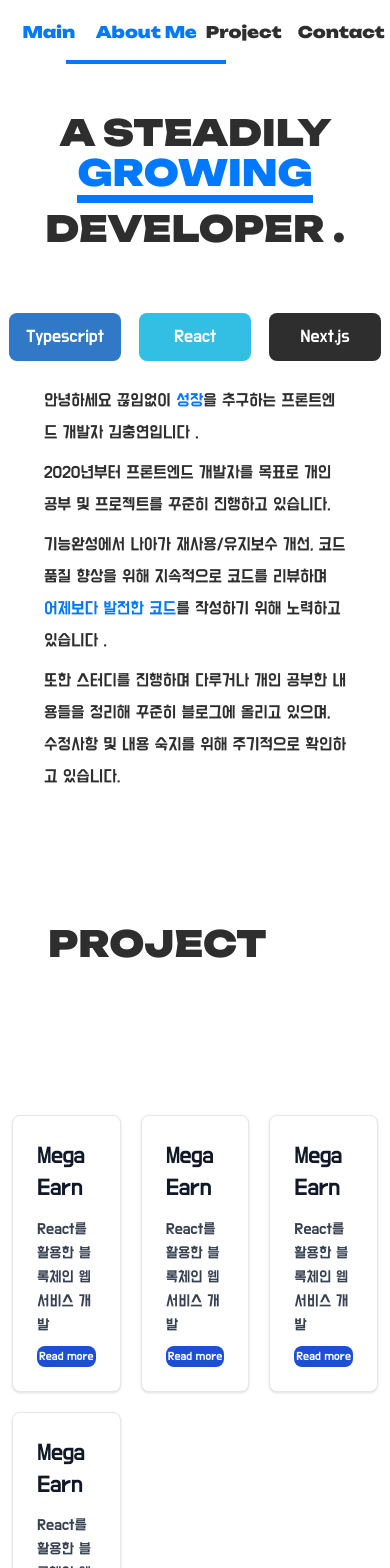
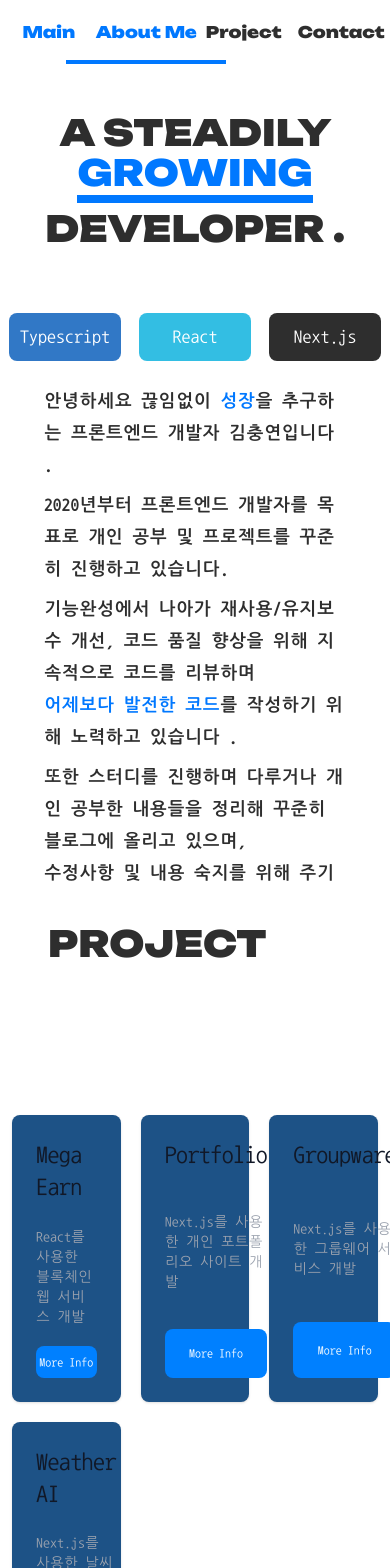
Before and after one commit to augusstt06/portfolio, a Next.js app: page /portfolio in a window 390 px wide. Shown: the top 1568 px of the page. Built offline with nearby package versions, Linux system fonts and the light colour scheme.

Commit message:
fix: responsive ui - project card

```diff
--- a/src/app/globals.css
+++ b/src/app/globals.css
@@ -25,6 +25,16 @@
   src: url('../../public/fonts/DoHyeon.ttf') format('truetype');
   font-weight: 900;
 }
+@font-face {
+  font-family: 'NanumGothic';
+  src: url('../../public/fonts/NanumGothic.ttf') format('truetype');
+  font-weight: 900;
+}
+@font-face {
+  font-family: 'NanumGothic-Regular';
+  src: url('../../public/fonts/NanumGothic-Regular.ttf') format('truetype');
+  font-weight: 900;
+}
 @layer base {
   body {
     width: 100vw;
@@ -35,9 +45,12 @@
   }
 }
 @layer utilities {
+  .korean-bold-font {
+    /* font-family: 'Jua-Regular'; */
+    font-family: 'NanumGothic';
+  }
   .korean-font {
-    /* font-family: 'Jua-Regular'; */
-    font-family: 'DoHyeon';
+    font-family: 'NanumGothic-Regular';
   }
   .grid-center {
     @apply place-content-center place-items-center;
--- a/src/components/molecules/aboutme/Introduce.tsx
+++ b/src/components/molecules/aboutme/Introduce.tsx
@@ -45,8 +45,8 @@ export default function Introduce() {
   ]
 
   return (
-    <article className="w-screen md:h-40 lg:h-auto lg:col-span-2 rounded-lg p-3 text-2xl transition-all duration-[1.5s] ease-in-out space-y-3 relative h-full">
-      <div className="h-full xl:top-12 md:top-12 md:left-20 lg:left-4 xl:left-24 xxl:left-[25rem] top-12  md:absolute pl-8 pr-8 md:pl-0 md:-r-0 text-left korean-font w-full overflow-scroll">
+    <article className="md:h-40 lg:h-auto lg:col-span-2 rounded-lg p-3 text-2xl transition-all duration-[1.5s] ease-in-out space-y-3 relative h-full">
+      <div className="h-full xl:top-12 md:top-12 md:left-20 lg:left-4 xl:left-0 xxl:left-[25rem] top-12  md:absolute pl-8 pr-8 md:pl-0 md:-r-0 text-left korean-bold-font w-full md:w-auto overflow-scroll">
         {paragraphs.map((data) => (
           <div key={data.key}>{data.content}</div>
         ))}
--- a/src/components/molecules/card/Card.tsx
+++ b/src/components/molecules/card/Card.tsx
@@ -1,15 +1,20 @@
-export default function Card() {
+type Props = {
+  url: string
+  title: string
+  description: string
+}
+
+export default function Card(props: Props) {
+  const { title, description } = props
   return (
-    <div className="max-w-sm h-auto p-6 bg-white border border-gray-200 rounded-lg shadow dark:bg-gray-800 dark:border-gray-700  korean-font grid grid-row-3">
+    <div className="max-w-sm h-auto p-6 bg-[#1d5286] rounded-lg shadow korean-font grid grid-row-3">
       <h5 className="mb-2 text-2xl font-bold tracking-tight text-gray-900 dark:text-white">
-        Mega Earn
+        {title}
       </h5>
 
-      <p className="mb-1 text-md  text-gray-700 dark:text-gray-400">
-        React를 활용한 블록체인 웹 서비스 개발
-      </p>
-      <button className="text-xs text-white bg-blue-700 rounded-lg hover:bg-blue-800">
-        Read more
+      <p className="mb-1 text-sm text-gray-400">{description}</p>
+      <button className="text-xs text-white bg-[#0080ff] rounded-lg hover:scale(1.1)">
+        More Info
       </button>
     </div>
   )
--- a/src/components/organisms/project/BottomSection.tsx
+++ b/src/components/organisms/project/BottomSection.tsx
@@ -237,6 +237,28 @@ export default function BottomSection(props: Props) {
       ),
     },
   ]
+  const summaryCards = [
+    {
+      url: '',
+      title: 'Mega Earn',
+      description: 'React를 사용한 블록체인 웹 서비스 개발',
+    },
+    {
+      url: GIT_PORTFOLIO,
+      title: 'Portfolio',
+      description: 'Next.js를 사용한 개인 포트폴리오 사이트 개발',
+    },
+    {
+      url: '',
+      title: 'Groupware',
+      description: 'Next.js를 사용한 그룹웨어 서비스 개발',
+    },
+    {
+      url: GIT_WEATHER,
+      title: 'Weather AI',
+      description: 'Next.js를 사용한 날씨 + AI 어플리케이션',
+    },
+  ]
 
   return (
     <article
@@ -248,8 +270,13 @@ export default function BottomSection(props: Props) {
         setCurrentIndex={setCurrentIndex}
       />
       <div className="w-full grid grid-cols-3 gap-5 pr-3 pl-3">
-        {cards.map((data) => (
-          <Card key={data.url} />
+        {summaryCards.map((data) => (
+          <Card
+            key={data.url}
+            title={data.title}
+            url={data.url}
+            description={data.description}
+          />
         ))}
       </div>
 
```
Also changed, not shown: public/fonts/NanumGothic-Regular.ttf (added), public/fonts/NanumGothic.ttf (added).
